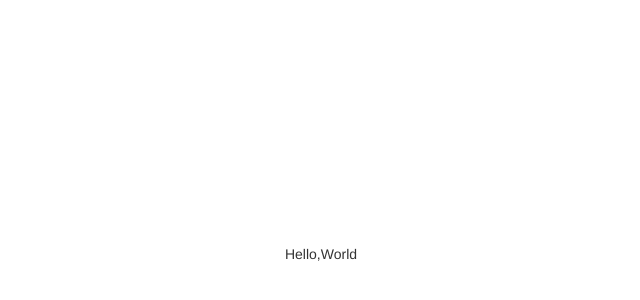
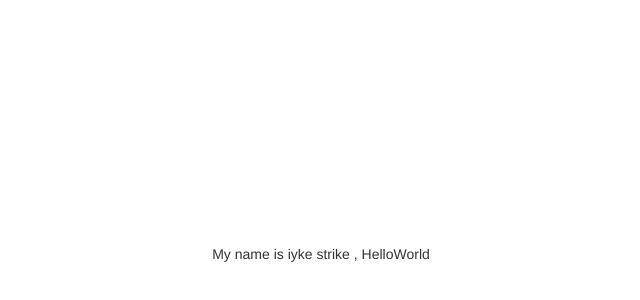
Before and after one commit to ike-agu/react-giphy-ike, a React app: page / in a window 1280 px wide. Shown: the part 146-446 px from the top of the page, without its empty margins (319-959 px from the left). Built offline with nearby package versions, Linux system fonts and the light colour scheme.

Commit message:
testing index.js

```diff
--- a/src/index.jsx
+++ b/src/index.jsx
@@ -6,7 +6,7 @@ import '../assets/stylesheets/application.scss';
 const Hello = ({ name }) => {
   return (
     <div>
-      Hello,
+      My name is iyke strike , Hello
       {name}
     </div>
   );
```
